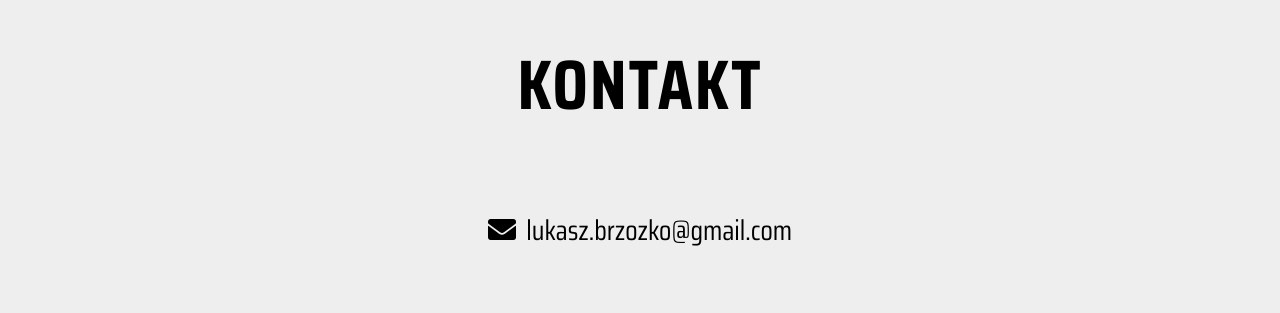
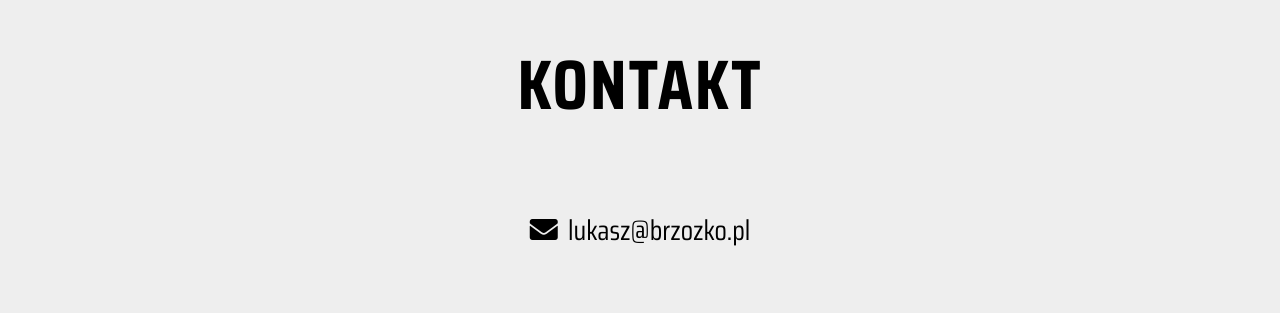
Before and after one commit to lukasz-brzozko/portfolio, a plain HTML site: page index.html in a window 1280 px wide. Shown: the part 2907-3220 px from the top of the page. Drawn offline with Linux system fonts and the light colour scheme.

Commit message:
Change the e-mail address

```diff
--- a/index.html
+++ b/index.html
@@ -115,8 +115,8 @@
       <h3 class="contact-subtitle subtitle spacing">Kontakt</h3>
       <ul class="media">
         <li class="media-item mail li-item">
-          <a href="mailto:lukasz.brzozko@gmail.com">
-              <p><i class="fas fa-envelope"></i> lukasz.brzozko@gmail.com</p>
+          <a href="mailto:lukasz@brzozko.pl">
+              <p><i class="fas fa-envelope"></i> lukasz@brzozko.pl</p>
             </a>
         </li>
         <li class="media-item social li-item">
--- a/sass_components/_contact.scss
+++ b/sass_components/_contact.scss
@@ -54,7 +54,7 @@
                 }
 
                 @include media-hor-and-height(767px) {
-                    font-size: 2.2rem;
+                    font-size: 2.4rem;
                 }
 
                 @include media-hor-and-height(414px) {
```
Also changed, not shown: css/style.css.
